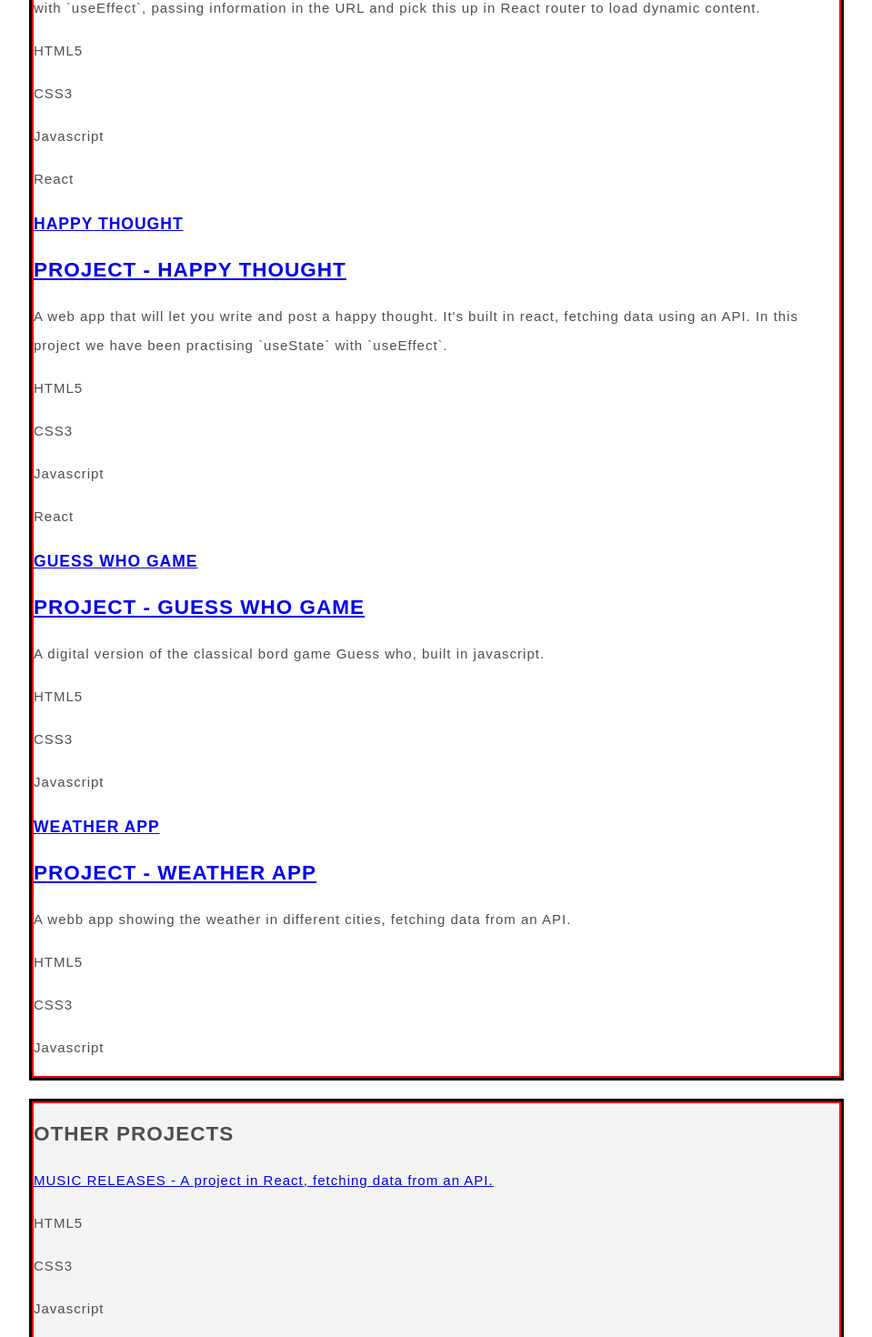
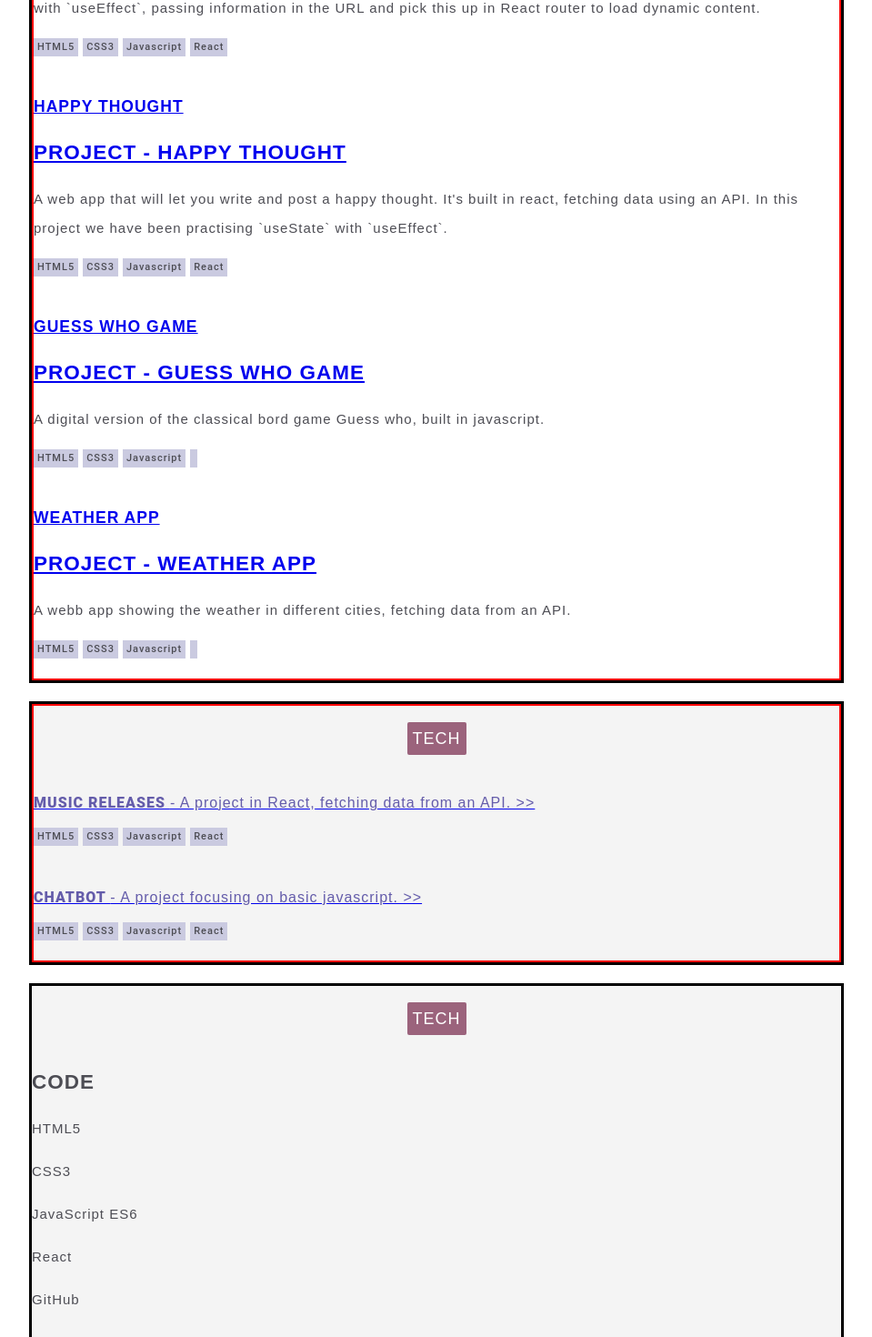
Before and after one commit to Technigo/project-react-portfolio, a React (Create React App) app: page / in a window 1280 px wide. Shown: the part 1140-2610 px from the top of the page at 91% size, without its empty margins (168-1127 px from the left). Built offline with nearby package versions, Linux system fonts and the light colour scheme.

Commit message:
added styling to component other projects

```diff
--- a/src/Components/Header.js
+++ b/src/Components/Header.js
@@ -49,11 +49,6 @@ const Header = () => {
       font-size: 16px;
       font-family: Roboto, sans-serif;
       line-height: 22px;
-    }
-
-    .lighter {
-      font-weight: 300;
-      color: black;
     }
 
     .header-title {
--- a/src/Components/OtherProjects.js
+++ b/src/Components/OtherProjects.js
@@ -1,6 +1,8 @@
 import React from 'react';
 import styled from 'styled-components';
 import ContentWrapper from './Shared/ContentWrapper';
+import TitleButtonStyle from './Shared/TitleButton';
+import TypeBox from './Shared/TypeBox';
 
 const OtherProjects = () => {
   const OtherProjectStyle = styled.div`
@@ -16,26 +18,30 @@ const OtherProjects = () => {
   return (
     <ContentWrapper as="section">
       <OtherProjectStyle>
-        <div className="box-title"><h2 className="title-small">OTHER PROJECTS</h2></div>
-        <div className="box">
+        <TitleButtonStyle />
+        <div className="project-row">
+          <a href="https://kristinandpetrasmusicapp.netlify.app/" target="_blank" rel="noreferrer">
+            <h2 className="subtitle">MUSIC RELEASES <span className="lighter"> - A project in React, fetching data from an API. &gt;&gt;</span></h2>
+          </a>
+          <div className="project-button">
+            <TypeBox
+              type1="HTML5"
+              type2="CSS3"
+              type3="Javascript"
+              type4="React" />
+          </div>
+
           <div className="project-row">
-            <a href="https://kristinandpetrasmusicapp.netlify.app/" target="_blank" rel="noreferrer">
-              <p className="text" role="contentinfo"><span className="project-title-other">MUSIC RELEASES </span> - A project in React, fetching data from an API.</p>
+            <a href="https://chat-bot-table-booker.netlify.app/" target="_blank" rel="noreferrer">
+              <h2 className="subtitle">CHATBOT <span className="lighter"> - A project focusing on basic javascript. &gt;&gt;</span></h2>
             </a>
           </div>
           <div className="project-button">
-            <p className="button">HTML5</p>
-            <p className="button">CSS3</p>
-            <p className="button">Javascript</p>
-            <p className="button">React</p>
-          </div>
-          <div className="project-row">
-            <a href="https://chat-bot-table-booker.netlify.app/" target="_blank" rel="noreferrer"><p className="text" role="contentinfo"><span className="project-title-other">CHATBOT</span> - A project focusing on basic javascript. &gt;&gt;</p></a>
-          </div>
-          <div className="project-button">
-            <p className="button">HTML5</p>
-            <p className="button">CSS3</p>
-            <p className="button">Javascript</p>
+            <TypeBox
+              type1="HTML5"
+              type2="CSS3"
+              type3="Javascript"
+              type4="React" />
           </div>
         </div>
       </OtherProjectStyle>
--- a/src/Components/Projects.js
+++ b/src/Components/Projects.js
@@ -2,6 +2,7 @@ import React from 'react';
 import styled from 'styled-components';
 import ContentWrapper from './Shared/ContentWrapper';
 import TitleButtonStyle from './Shared/TitleButton';
+import TypeBox from './Shared/TypeBox';
 
 const Projects = () => {
   const ProjectStyle = styled.div`
@@ -13,6 +14,7 @@ const Projects = () => {
   // font-family: Montserrat, sans-serif;
   // font-weight: 400;
   // text-align: center;
+
 `
 
   return (
@@ -31,10 +33,11 @@ const Projects = () => {
               <p className="text" role="contentinfo">A multi-page application showing information about the latest movies. Using React Router and combining `useState` with `useEffect`, passing information in the URL and pick this up in React router to load dynamic content.</p>
             </div>
             <div className="project-button">
-              <p className="button">HTML5</p>
-              <p className="button">CSS3</p>
-              <p className="button">Javascript</p>
-              <p className="button">React</p>
+              <TypeBox
+                type1="HTML5"
+                type2="CSS3"
+                type3="Javascript"
+                type4="React" />
             </div>
           </div>
 
@@ -49,10 +52,11 @@ const Projects = () => {
               <p className="text">A web app that will let you write and post a happy thought. It&apos;s built in react, fetching data using an API. In this project we have been practising `useState` with `useEffect`.</p>
             </div>
             <div className="project-button">
-              <p className="button">HTML5</p>
-              <p className="button">CSS3</p>
-              <p className="button">Javascript</p>
-              <p className="button">React</p>
+              <TypeBox
+                type1="HTML5"
+                type2="CSS3"
+                type3="Javascript"
+                type4="React" />
             </div>
           </div>
 
@@ -67,9 +71,10 @@ const Projects = () => {
               <p className="text" role="contentinfo">A digital version of the classical bord game Guess who, built in javascript. </p>
             </div>
             <div className="project-button">
-              <p className="button">HTML5</p>
-              <p className="button">CSS3</p>
-              <p className="button">Javascript</p>
+              <TypeBox
+                type1="HTML5"
+                type2="CSS3"
+                type3="Javascript" />
             </div>
           </div>
 
@@ -84,9 +89,10 @@ const Projects = () => {
               <p className="text" role="contentinfo">A webb app showing the weather in different cities, fetching data from an API.</p>
             </div>
             <div className="project-button">
-              <p className="button">HTML5</p>
-              <p className="button">CSS3</p>
-              <p className="button">Javascript</p>
+              <TypeBox
+                type1="HTML5"
+                type2="CSS3"
+                type3="Javascript" />
             </div>
           </div>
         </div>
--- /dev/null
+++ b/src/Components/Shared/TypeBox.js
@@ -0,0 +1,24 @@
+import React from 'react';
+import styled from 'styled-components/macro';
+
+const TypeBox = ({ type1, type2, type3, type4 }) => {
+  const Type = styled.p`
+  font-family: Roboto, sans-serif;
+  font-weight: 500;
+  font-size: 11px;
+  line-height: 20px;
+  padding: 0px 4px;
+  margin: 2px 5px 2px 0px;
+  background-color: var(--buttonBackground);
+  `;
+
+  return (
+    <>
+      <Type>{type1}</Type>
+      <Type>{type2}</Type>
+      <Type>{type3}</Type>
+      <Type>{type4}</Type>
+    </>
+  );
+};
+export default TypeBox;
--- a/src/index.css
+++ b/src/index.css
@@ -10,6 +10,7 @@
   --fifthSubTitle: #4d4d54;
   --sixthTitleSubtitle: #645caa;
   --seventhText: #4d4d54;
+  --buttonBackground:	#cacae0;
 }
 
 body {
@@ -22,6 +23,41 @@ body {
   line-height: 32px;
 
 }
+
+/* .title{
+  /* margin: auto;
+  padding: 10px;
+  font-family: Montserrat, sans-serif;
+  font-size: 20px;
+  font-weight: 600;
+  text-align: center;
+  align-self: center;
+  letter-spacing: 1px;
+  color: var(--seventhText);
+  display: inline;
+  justify-content: center;
+} */
+
+.subtitle {
+  font-family: Roboto, sans-serif;
+  font-size: 16px;
+  color: var(--sixthTitleSubtitle);
+  font-weight: 800;
+  line-height: 30px;
+  margin: 20px 0 10px 0;
+}
+
+.lighter {
+  font-weight: 300;
+  font-family: Montserrat, sans-serif;
+  font-weight: 400;
+}
+
+.project-button {
+  display: flex;
+  flex-direction: row;
+  padding: 0px 0px 20px 0px;
+  }
 
 /*
 
```
Also changed, not shown: src/Components/Shared/ProjectCard.js (added, +15 -0 lines), src/Components/APIdata.js (line endings or trailing spaces).
